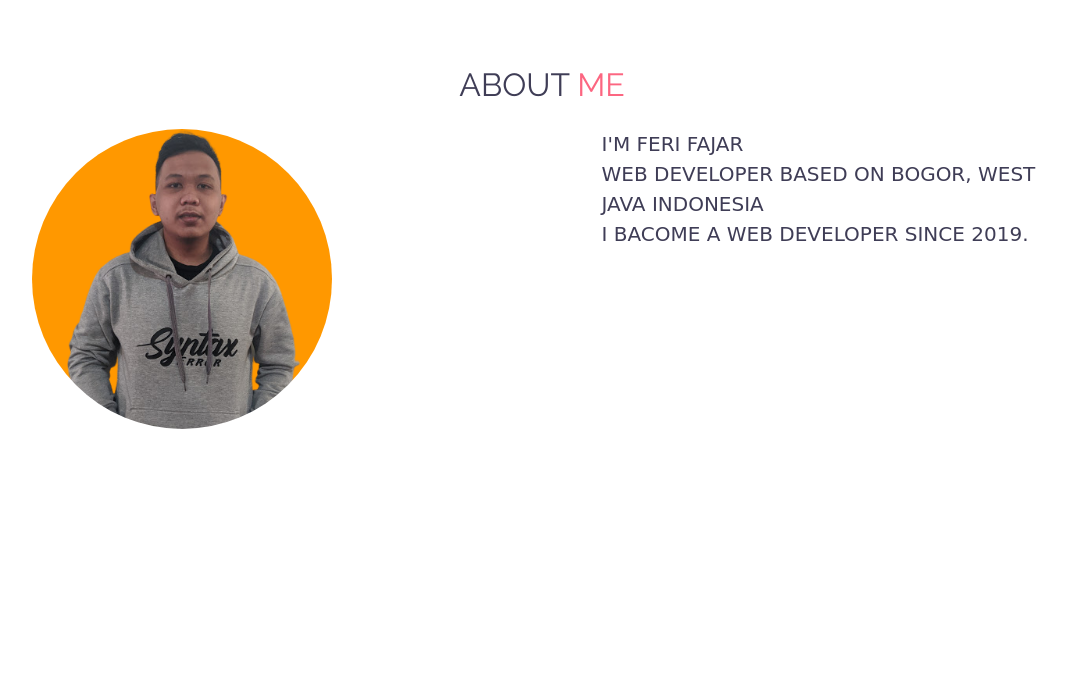
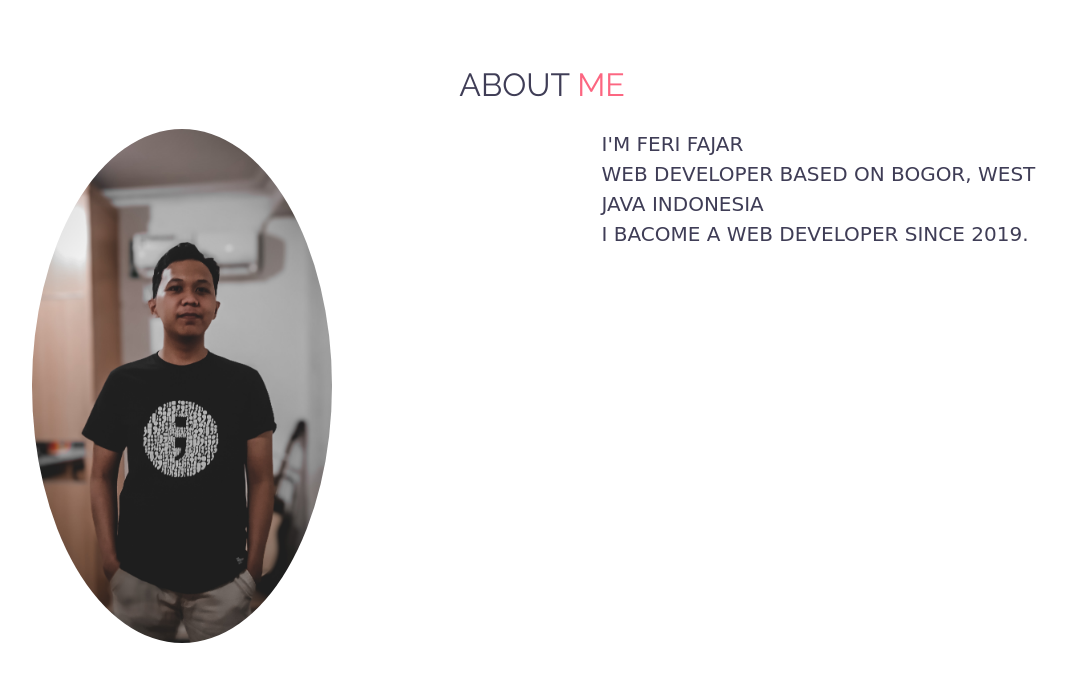
Before and after one commit to ferifajar30/ferifajar30.github.io, a plain HTML site: page index.html in a window 1280 px wide. Shown: the part 700-1382 px from the top of the page, without its empty margins (98-1165 px from the left). Drawn offline with nearby package versions, Linux system fonts and the light colour scheme; a web font is replaced by a local one.

Commit message:
Update index.html

```diff
--- a/index.html
+++ b/index.html
@@ -106,7 +106,7 @@
       <div class="row justify-content-center text-center text-md-start">
         <div class="col-md-6 mb-3">
           <img data-aos="fade-right" data-aos-offset="250" data-aos-delay="100" data-duration="1000"
-            src="images/portfolio.png" class="rounded-circle" alt="me">
+            src="images/portfolio.jpg" class="rounded-circle" alt="me">
         </div>
         <div data-aos-offset="300" data-aos="fade-right" data-aos-delay="250" data-duration="1000"
           class="col-md-5 fs-5">
```
